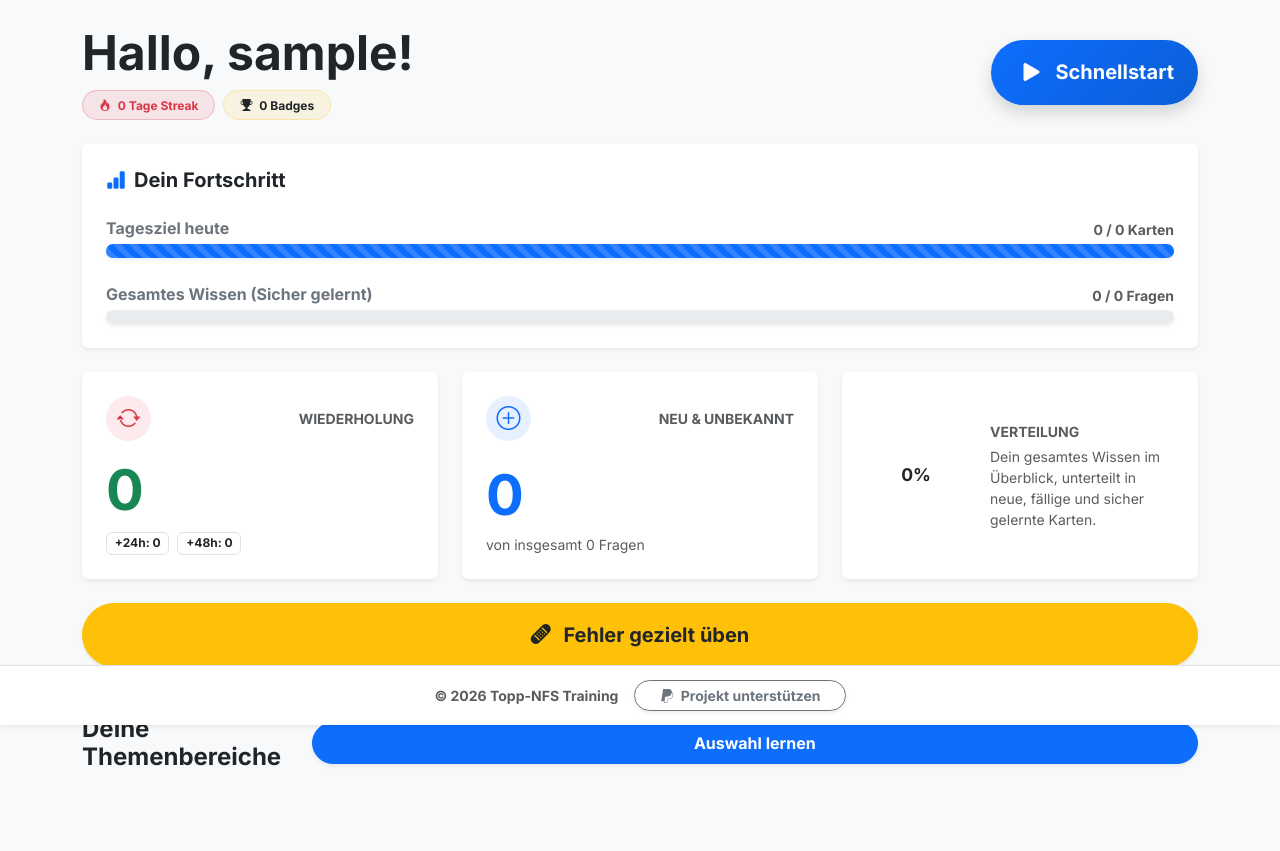
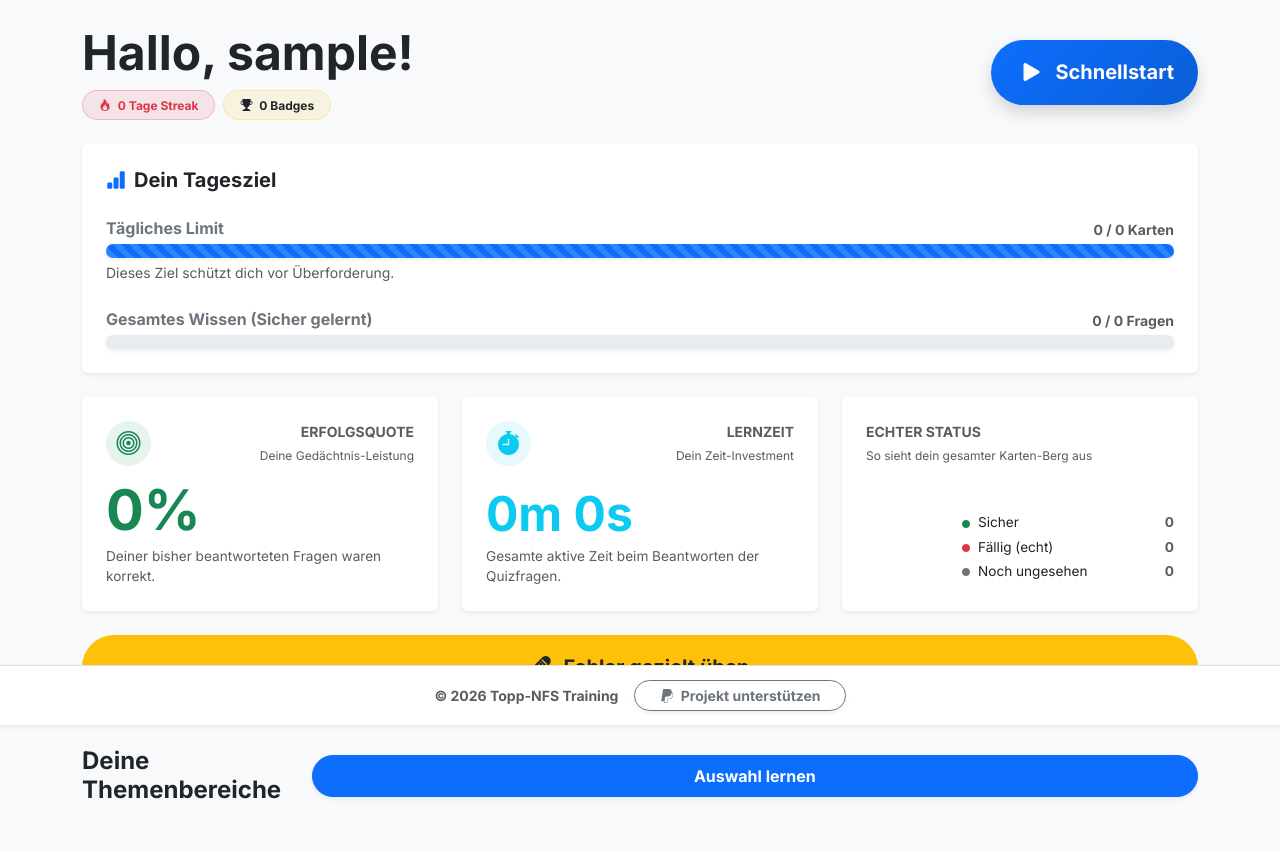
Before and after one commit to bastitopp/topp-nfs, a Flask app: page / in a window 1280 px wide. Shown: the part 75-926 px from the top of the page. Before the commit the page ends 842 px from the top, so only its background shows below. Run offline with Flask 3, Linux system fonts and the light colour scheme; the visitor is signed in with stand-in values (Sample User, id 1); data that the repository does not hold is empty; some libraries are stand-ins or nearby versions.

Commit message:
Release Version 1.3.5 - Fixes

```diff
--- a/app/templates/index.html
+++ b/app/templates/index.html
@@ -73,17 +73,18 @@
 
     <div class="card border-0 shadow-sm mb-4">
         <div class="card-body p-3 p-sm-4">
-            <h5 class="fw-bold mb-4"><i class="bi bi-bar-chart-fill text-primary me-2"></i>Dein Fortschritt</h5>
+            <h5 class="fw-bold mb-4"><i class="bi bi-bar-chart-fill text-primary me-2"></i>Dein Tagesziel</h5>
 
             <div class="mb-4">
                 <div class="d-flex flex-wrap justify-content-between align-items-end mb-1">
-                    <span class="fw-bold text-secondary">Tagesziel heute</span>
+                    <span class="fw-bold text-secondary">Tägliches Limit</span>
                     <span class="small text-muted fw-bold">{{ global_stats.daily_done }} / {{ global_stats.daily_total }} Karten</span>
                 </div>
                 <div class="progress shadow-sm" style="height: 14px; border-radius: 10px;">
                     {% set daily_percent = (global_stats.daily_done / global_stats.daily_total * 100) if global_stats.daily_total > 0 else 100 %}
                     <div class="progress-bar bg-primary progress-bar-striped progress-bar-animated" style="width: {{ daily_percent }}%"></div>
                 </div>
+                <div class="text-muted small mt-1">Dieses Ziel schützt dich vor Überforderung.</div>
             </div>
 
             <div>
@@ -100,22 +101,25 @@
         </div>
     </div>
 
-    <div class="row row-dashboard g-4 mb-4">
+    <div class="row row-dashboard g-3 g-sm-4 mb-4">
+
         <div class="col-lg-4 col-md-6">
             <div class="card border-0 shadow-sm h-100 overflow-hidden">
                 <div class="card-body p-3 p-sm-4 d-flex flex-column">
-                    <div class="d-flex justify-content-between align-items-center mb-3">
-                        <div class="bg-danger bg-opacity-10 text-danger rounded-circle d-flex align-items-center justify-content-center flex-shrink-0" style="width: 45px; height: 45px;">
-                            <i class="bi bi-arrow-repeat fs-4"></i>
+                    <div class="d-flex justify-content-between align-items-start mb-3">
+                        <div class="bg-success bg-opacity-10 text-success rounded-circle d-flex align-items-center justify-content-center flex-shrink-0" style="width: 45px; height: 45px;">
+                            <i class="bi bi-bullseye fs-4"></i>
                         </div>
-                        <span class="text-muted small fw-bold text-uppercase text-end">Wiederholung</span>
+                        <div class="text-end">
+                            <span class="text-muted small fw-bold text-uppercase d-block">Erfolgsquote</span>
+                            <span class="text-muted lh-1" style="font-size: 0.75rem;">Deine Gedächtnis-Leistung</span>
+                        </div>
                     </div>
                     <div class="mt-auto">
-                        <div class="display-4 fw-bold {{ 'text-danger' if global_stats.due > 0 else 'text-success' }} mb-2">{{ global_stats.due }}</div>
-                        <div class="d-flex flex-wrap gap-2">
-                            <span class="badge bg-body text-body border border-opacity-10 small">+24h: {{ global_stats.f24 }}</span>
-                            <span class="badge bg-body text-body border border-opacity-10 small">+48h: {{ global_stats.f48 }}</span>
+                        <div class="d-flex align-items-baseline gap-2 mb-1">
+                            <div class="display-4 fw-bold text-success lh-1">{{ global_stats.accuracy }}%</div>
                         </div>
+                        <div class="text-muted mt-2" style="font-size: 0.85rem;">Deiner bisher beantworteten Fragen waren korrekt.</div>
                     </div>
                 </div>
             </div>
@@ -124,15 +128,20 @@
         <div class="col-lg-4 col-md-6">
             <div class="card border-0 shadow-sm h-100 overflow-hidden">
                 <div class="card-body p-3 p-sm-4 d-flex flex-column">
-                    <div class="d-flex justify-content-between align-items-center mb-3">
-                        <div class="bg-primary bg-opacity-10 text-primary rounded-circle d-flex align-items-center justify-content-center flex-shrink-0" style="width: 45px; height: 45px;">
-                            <i class="bi bi-plus-circle fs-4"></i>
+                    <div class="d-flex justify-content-between align-items-start mb-3">
+                        <div class="bg-info bg-opacity-10 text-info rounded-circle d-flex align-items-center justify-content-center flex-shrink-0" style="width: 45px; height: 45px;">
+                            <i class="bi bi-stopwatch-fill fs-4"></i>
                         </div>
-                        <span class="text-muted small fw-bold text-uppercase text-end">Neu & Unbekannt</span>
+                        <div class="text-end">
+                            <span class="text-muted small fw-bold text-uppercase d-block">Lernzeit</span>
+                            <span class="text-muted lh-1" style="font-size: 0.75rem;">Dein Zeit-Investment</span>
+                        </div>
                     </div>
                     <div class="mt-auto">
-                        <div class="display-4 fw-bold text-primary mb-1">{{ global_stats.new }}</div>
-                        <div class="text-muted small">von insgesamt {{ global_stats.total }} Fragen</div>
+                        <div class="d-flex align-items-baseline gap-2 mb-1">
+                            <div class="display-5 fw-bold text-info lh-1">{{ global_stats.time_str }}</div>
+                        </div>
+                        <div class="text-muted mt-2" style="font-size: 0.85rem;">Gesamte aktive Zeit beim Beantworten der Quizfragen.</div>
                     </div>
                 </div>
             </div>
@@ -140,16 +149,31 @@
 
         <div class="col-lg-4 col-md-12">
             <div class="card border-0 shadow-sm h-100">
-                <div class="card-body p-3 p-sm-4 d-flex align-items-center">
-                    <div class="position-relative" style="width: 100px; height: 100px; flex-shrink: 0;">
-                        <canvas id="progressChart"></canvas>
-                        <div class="position-absolute top-50 start-50 translate-middle text-center" style="width: 100%;">
-                            <span class="fw-bold d-block" style="font-size: 1.1rem;">{{ (global_stats.learned / global_stats.total * 100) | round | int if global_stats.total > 0 else 0 }}%</span>
+                <div class="card-body p-3 p-sm-4 d-flex flex-column justify-content-center">
+                    <div class="d-flex justify-content-between align-items-start mb-3">
+                        <div class="text-start">
+                            <span class="text-muted small fw-bold text-uppercase d-block">Echter Status</span>
+                            <span class="text-muted lh-1" style="font-size: 0.75rem;">So sieht dein gesamter Karten-Berg aus</span>
                         </div>
                     </div>
-                    <div class="ms-3 ms-sm-4 flex-grow-1" style="min-width: 0;">
-                        <span class="text-muted small fw-bold text-uppercase d-block mb-1">Verteilung</span>
-                        <div class="text-muted small text-wrap">Dein gesamtes Wissen im Überblick, unterteilt in neue, fällige und sicher gelernte Karten.</div>
+                    <div class="d-flex align-items-center gap-3 mt-auto">
+                        <div class="position-relative" style="width: 80px; height: 80px; flex-shrink: 0;">
+                            <canvas id="progressChart"></canvas>
+                        </div>
+                        <div class="flex-grow-1 d-flex flex-column gap-1" style="font-size: 0.85rem;">
+                            <div class="d-flex justify-content-between align-items-center">
+                                <span><i class="bi bi-circle-fill text-success me-2" style="font-size: 0.5rem; vertical-align: middle;"></i>Sicher</span>
+                                <span class="fw-bold text-muted">{{ global_stats.learned }}</span>
+                            </div>
+                            <div class="d-flex justify-content-between align-items-center">
+                                <span title="Wahre Anzahl an Karten, die auf eine Wiederholung warten"><i class="bi bi-circle-fill text-danger me-2" style="font-size: 0.5rem; vertical-align: middle;"></i>Fällig (echt)</span>
+                                <span class="fw-bold text-muted">{{ global_stats.true_due }}</span>
+                            </div>
+                            <div class="d-flex justify-content-between align-items-center">
+                                <span><i class="bi bi-circle-fill text-secondary me-2" style="font-size: 0.5rem; vertical-align: middle;"></i>Noch ungesehen</span>
+                                <span class="fw-bold text-muted">{{ global_stats.true_new }}</span>
+                            </div>
+                        </div>
                     </div>
                 </div>
             </div>
@@ -261,7 +285,7 @@ window.manualToggle = function(rowElement) {
     }
 };
 
-// Chart Render Logik
+// Chart Render Logik (Nutzt jetzt die echten/ungedeckelten Werte)
 (function() {
     const ctx = document.getElementById('progressChart');
     if (ctx) {
@@ -269,9 +293,9 @@ window.manualToggle = function(rowElement) {
         window.dashboardProgressChart = new Chart(ctx, {
             type: 'doughnut',
             data: {
-                labels: ['Sicher', 'Fällig', 'Neu'],
+                labels: ['Sicher', 'Fällig (echt)', 'Neu'],
                 datasets: [{
-                    data: [{{ global_stats.learned }}, {{ global_stats.due }}, {{ global_stats.new }}],
+                    data: [{{ global_stats.learned }}, {{ global_stats.true_due }}, {{ global_stats.true_new }}],
                     backgroundColor: ['#198754', '#dc3545', '#adb5bd'],
                     borderWidth: 0
                 }]
```
Also changed, not shown: app/utils.py (+23 -15 lines).
